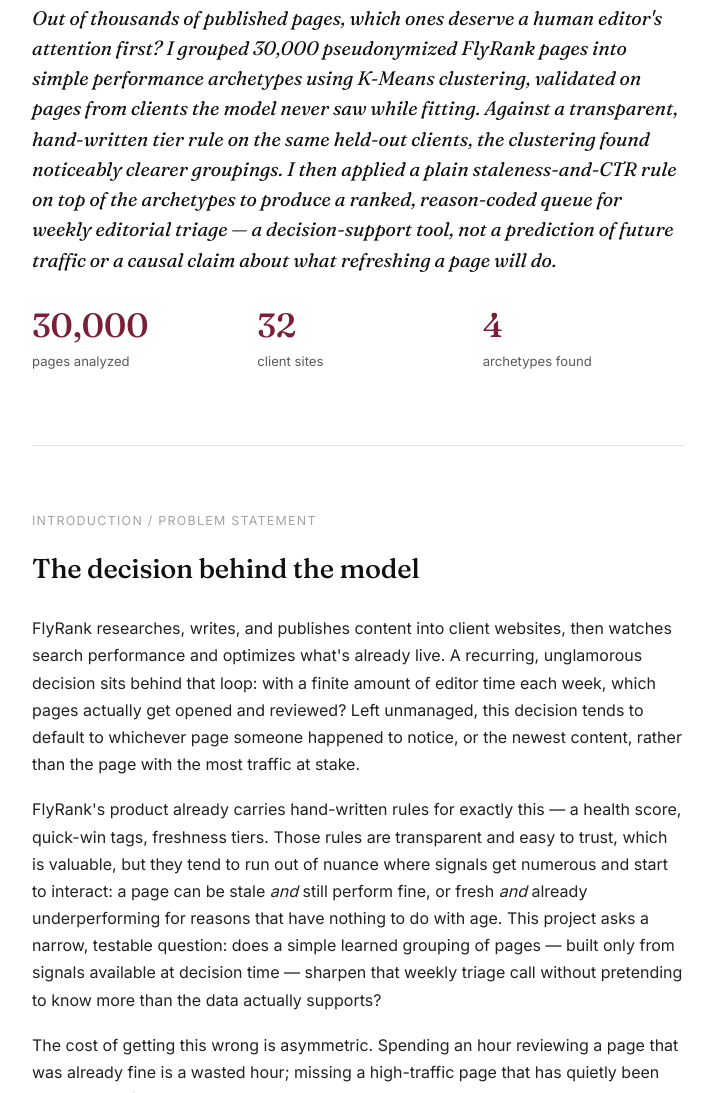
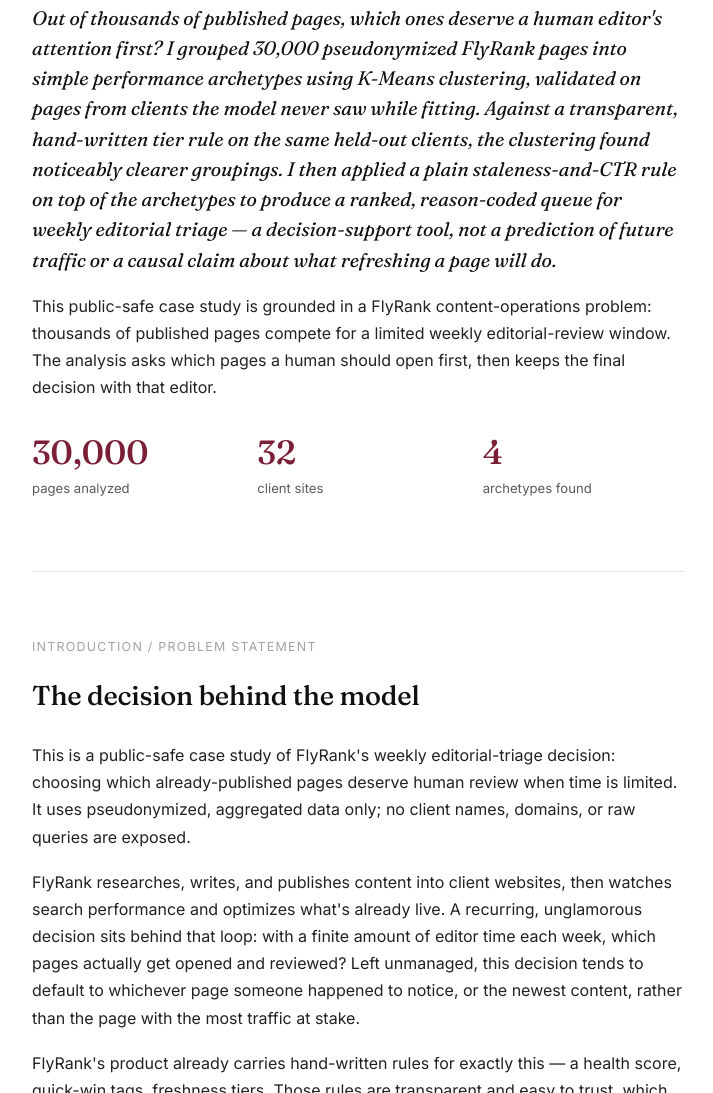
Before and after one commit to hebawl/starter, a plain HTML site: page docs/index.html in a window 1280 px wide. Shown: the part 622-1715 px from the top of the page, without its empty margins (282-995 px from the left). Drawn offline with Linux system fonts and the light colour scheme.

Commit message:
Complete ML-12 storytelling deliverables

```diff
--- a/docs/index.html
+++ b/docs/index.html
@@ -180,6 +180,10 @@
         a ranked, reason-coded queue for weekly editorial triage — a decision-support tool,
         not a prediction of future traffic or a causal claim about what refreshing a page
         will do.</p>
+      <p>This public-safe case study is grounded in a FlyRank content-operations problem:
+        thousands of published pages compete for a limited weekly editorial-review window.
+        The analysis asks which pages a human should open first, then keeps the final
+        decision with that editor.</p>
       <div class="stats">
         <div class="stat"><div class="stat-num">30,000</div><div class="stat-label">pages analyzed</div></div>
         <div class="stat"><div class="stat-num">32</div><div class="stat-label">client sites</div></div>
@@ -190,6 +194,10 @@
     <section class="reveal">
       <div class="eyebrow">Introduction / Problem Statement</div>
       <h2>The decision behind the model</h2>
+      <p>This is a public-safe case study of FlyRank's weekly editorial-triage decision:
+        choosing which already-published pages deserve human review when time is limited.
+        It uses pseudonymized, aggregated data only; no client names, domains, or raw
+        queries are exposed.</p>
       <p>FlyRank researches, writes, and publishes content into client websites, then
         watches search performance and optimizes what's already live. A recurring,
         unglamorous decision sits behind that loop: with a finite amount of editor time
```
Also changed, not shown: work/figures/w07_action_counts.png, 2 other files.
